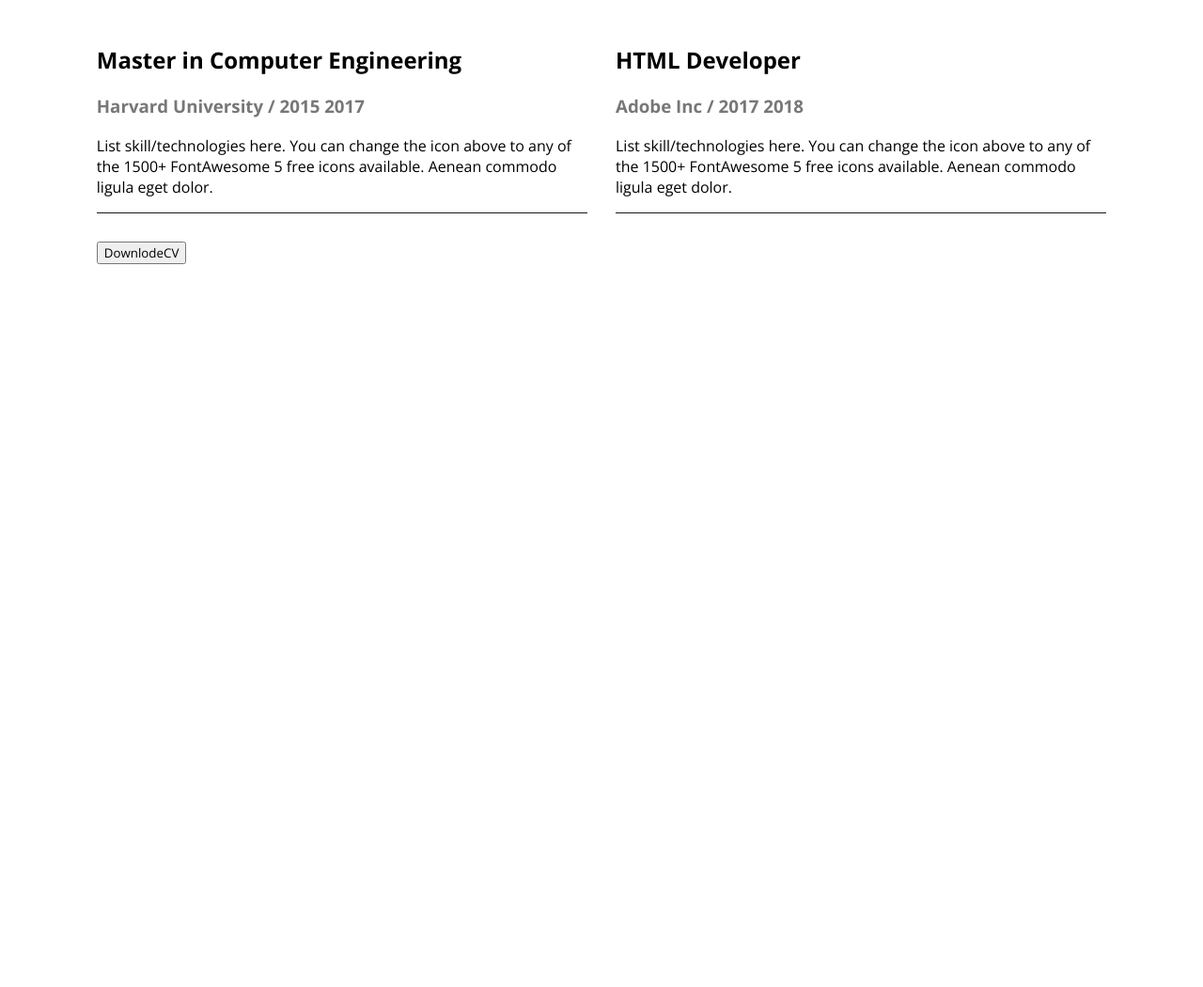
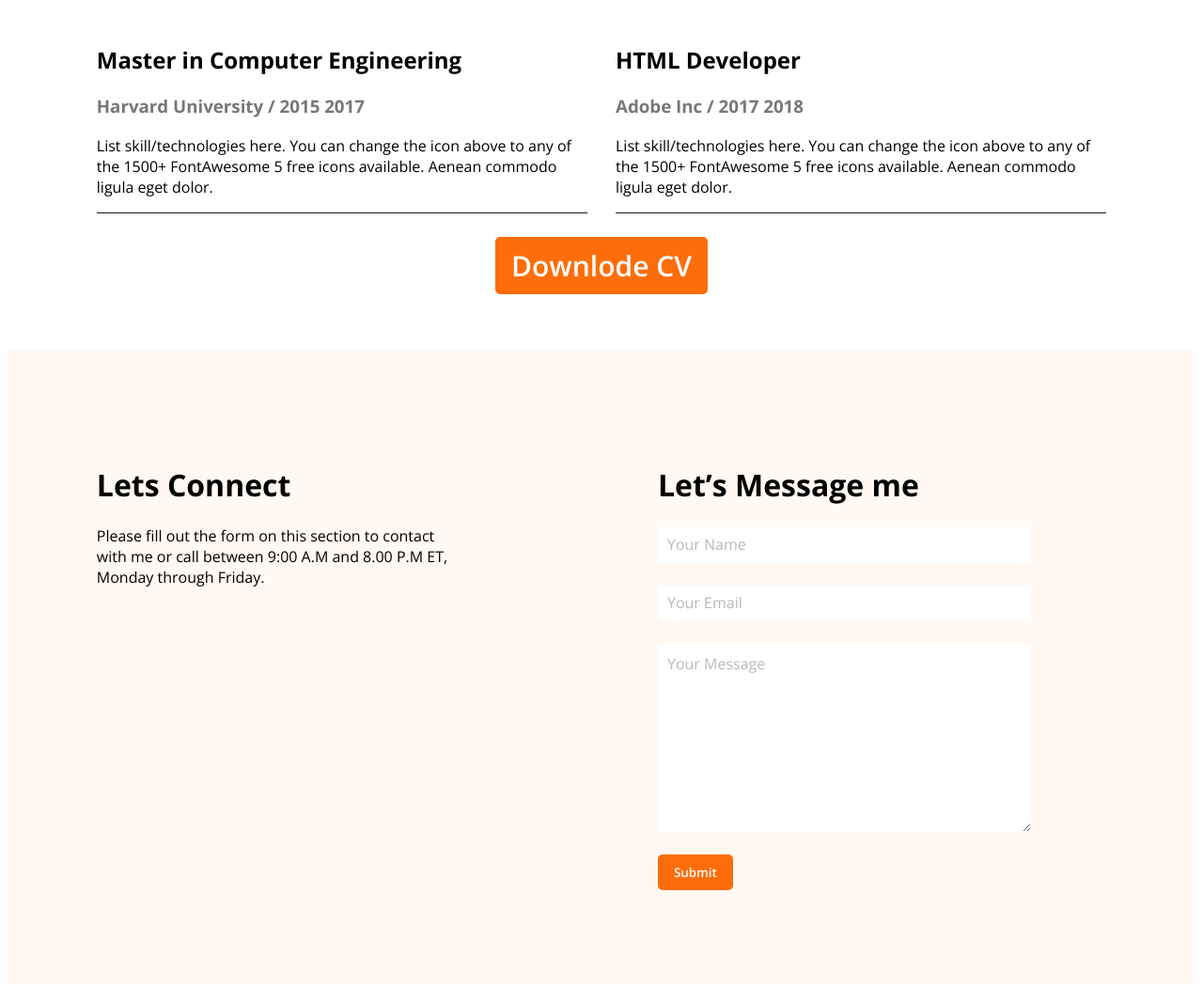
Before and after one commit to Sazib018/Portfolio-anyone, a plain HTML site: page index.html in a window 1280 px wide. Shown: the part 2732-3782 px from the top of the page at 94% size. Before the commit the page ends 3021 px from the top, so only its background shows below. Drawn offline with nearby package versions, Linux system fonts and the light colour scheme.

Commit message:
footer complete

```diff
--- a/index.html
+++ b/index.html
@@ -127,7 +127,8 @@
 
         </section>
         <h1 style="text-align: center;margin-top: 60px;">A summary of My Resume</h1>
-        <section class="w-85 grid">
+        <section>
+            <div class="w-85 grid">
 
                 <div class="broder">
                     <h2>Master in Computer Engineering</h2>
@@ -165,20 +166,34 @@
                     <p>List skill/technologies here. You can change the icon above to any of the 1500+ FontAwesome 5 free icons available. Aenean
                     commodo ligula eget dolor.</p>
                     </div>
-                <div>
-                    <button>DownlodeCV</button>
+
+
                 </div>
-
+                <div class="text-center pt-6">
+                    <button class="btn-primary text-xl">Downlode CV</button>
+                </div>
         </section>
 
 
  </main>
 
-
-
-
  <footer>
-
+<div class="container">
+    <div class="footer-left">
+        <h1>Lets Connect</h1>
+        <p>Please fill out the form on this section to contact with me or call between
+            9:00 A.M and 8.00 P.M ET, Monday through Friday.</p>
+    </div>
+    <div class="footer-right">
+       <h1>Let’s Message me</h1>
+       <form action="">
+        <input class="d-block mt-6" type="text" placeholder="Your Name">
+        <input class="d-block mt-6" type="email" placeholder="Your Email">
+        <textarea class="d-block mt-6" placeholder="Your Message" cols="30" rows="10"></textarea>
+        <button class="mt-6 btn-primary" type="submit">Submit</button>
+       </form>
+    </div>
+</div>
  </footer>
 </body>
 </html>
--- a/style/portfolio.css
+++ b/style/portfolio.css
@@ -158,3 +158,47 @@ transition-duration: 0.3s;
 .text-black-300{
     color: #18181896;
 }
+.pt-6{
+    padding-top: 25px;
+
+}
+.text-center{
+    text-align: center;
+}
+.text-xl{
+    font-size: 30px;
+}
+.mt-6{
+    margin-top: 24px;
+}
+.footer-left{
+    width: 100%;
+}
+.footer-right{
+    margin-left: 200px;
+    margin-right: 100px;
+    width: 100%;
+}
+footer{
+    background-color: #FFF8F3;
+}
+::placeholder{
+    color: #1818184d;
+    font-size: larger;
+}
+input, textarea{
+    border: none;
+    padding: 10px;
+    width: 100%;
+}
+.container{
+    display: flex;
+    width: 85%;
+    margin: auto;
+    gap: 20px;
+    margin-top: 60px;
+    padding-block: 100px;
+}
+.d-block{
+    display: block;
+}
```
Lines whose indentation alone changed are shown as unchanged.
